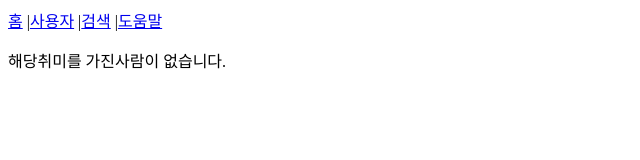
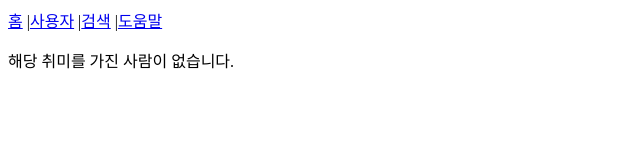
Before and after one commit to Darae0415/react, a React (Create React App) app: page /search in a window 1280 px wide. Shown: the top 160 px of the page, without its empty margins (0-640 px from the left). Built offline with nearby package versions, Linux system fonts and the light colour scheme.

Commit message:
Router 정리노트

```diff
--- a/src/step17/Pages/About2.jsx
+++ b/src/step17/Pages/About2.jsx
@@ -9,7 +9,8 @@ export function About2() {
             {/* 위에 링크 누르면details 로 설정한 렌더링된 컴포넌트를 클릭하는 개념 */}
         </nav>
         <Outlet/> {/*Outlet은 부모라우터(about2)에서 하위 라우터(aboutDetails) 렌더링된 컴포넌트
-        (AboutDetails.jsx)들을 표현*/}
+        (AboutDetails.jsx)를 표현
+        ※routertest5로 가면 about2밑에 aboutdetails 설정되어 있음※*/}
         </>
 
 );
--- a/src/step17/Pages/Search.jsx
+++ b/src/step17/Pages/Search.jsx
@@ -6,21 +6,31 @@ const users = [
     { id: 3, name: "김형준", job: "선수", hobby:"playing_game" }
 ];
 
-export function Search(){
-    const {search} = useLocation();
+export function Search() {
+    const { search } = useLocation(); //useLocation URL에서 query 문자열 가져옴(playing_game)
+    // useLocation 훅을 사용
     const queryParams = new URLSearchParams(search);
+    // URLSearchParams를 사용하여 쿼리 문자열을 쉽게 다룸
     const query = queryParams.get('query');
+    // 쿼리 문자열에서 'query'라는 이름의 값을 가져옴(playing_game)
     const user = users.find(user => user.hobby === query);
-    return(
+    // 사용자의 취미가 쿼리(playing_game) 값과 같은지 확인하여 해당 사용자를 찾음
+
+    return (
       <div>
         {user ? (
           <>
             <h1>찾는 취미는? {query}</h1>
-            <p>이름:{user.name}</p>
-            <p>직업:{user.job}</p>
+            {/* 사용자가 검색한 취미를 보여줍니다. */}
+            <p>이름: {user.name}</p>
+            {/* 해당 사용자의 이름을 보여줍니다. */}
+            <p>직업: {user.job}</p>
+            {/* 해당 사용자의 직업을 보여줍니다. */}
           </>
-
-        ) : (<p>해당취미를 가진사람이 없습니다.</p>)}
+        ) : (
+          <p>해당 취미를 가진 사람이 없습니다.</p>
+          // 일치하는 사용자가 없는 경우 이 메시지를 보여줍니다.
+        )}
       </div>
     );
   }
--- a/src/step17/RouterTest5.jsx
+++ b/src/step17/RouterTest5.jsx
@@ -9,21 +9,35 @@ import { Search } from "./Pages/Search"
 export function RouterTest5(){
   return (
     <Router>
+      {/* Router: 여러 페이지를 관리하기 위해 사용하는 컴포넌트 */}
       <nav>
         <Link to="/">홈</Link> |
+        {/* Link: 클릭하면 홈 페이지로 이동 */}
         <Link to="/user/1">사용자</Link> |
+        {/* Link: 클릭하면 사용자 페이지로 이동 */}
         <Link to="/search?query=playing_game">검색</Link> |
+        {/* Link: 클릭하면 검색 페이지로 이동 */}
         <Link to="/about">도움말</Link>
+        {/* Link: 클릭하면 도움말 페이지로 이동 */}
       </nav>
       <Routes>
-        <Route path="/"      element={<Home/>}/>
-        <Route path="/user/:id"  element={<User/>}/>
-        <Route path="/search"  element={<Search/>}/>
-        <Route path="/about" element={<About2/>}>
-        {/* about부모요소에 element로 About로 자식요소로 둠 */}
-          <Route path='details' element={<AboutDetails/>}/>
+        {/* Routes: 여러 Route를 그룹으로 묶어주는 역할*/}
+        <Route path="/" element={<Home />} />
+        {/* Route: 경로가 "/"인 경우, 홈 페이지를 보여줌 */}
+        <Route path="/user/:id" element={<User />} />
+        {/* Route: 경로가 "/user/1"인 경우, 사용자 페이지를 보여줍 */}
+        <Route path="/search" element={<Search />} />
+        {/* Route: 경로가 "/search"인 경우, 검색 페이지를 보여줍 */}
+        <Route path="/about" element={<About2 />}>
+        {/* Route: 경로가 "/about"인 경우, 도움말 페이지를 보여줍 */}
+          <Route path="details" element={<AboutDetails />} />
+          {/* Route: 경로가 "/about/details"인 경우, 도움말의 세부 사항 페이지를 보여줍 */}
         </Route>
       </Routes>
     </Router>
   );
 }
+//Router는 이 안에 모든 페이지가 어떻게 연결되어 있는지 알려주는 역할
+//Routes는 여러 페이지(Route)를 정리해주고 어떤 역할을 하는지 세팅하는 역할
+//Route는 어떤 주소가 어떤 페이지를 보여주는지 정의하는 역할
+//Router는 집의 전체 지도, Routes는 방의 목록, Route는 개별방이라 생각하면 됨
```
Lines whose indentation alone changed are shown as unchanged.
